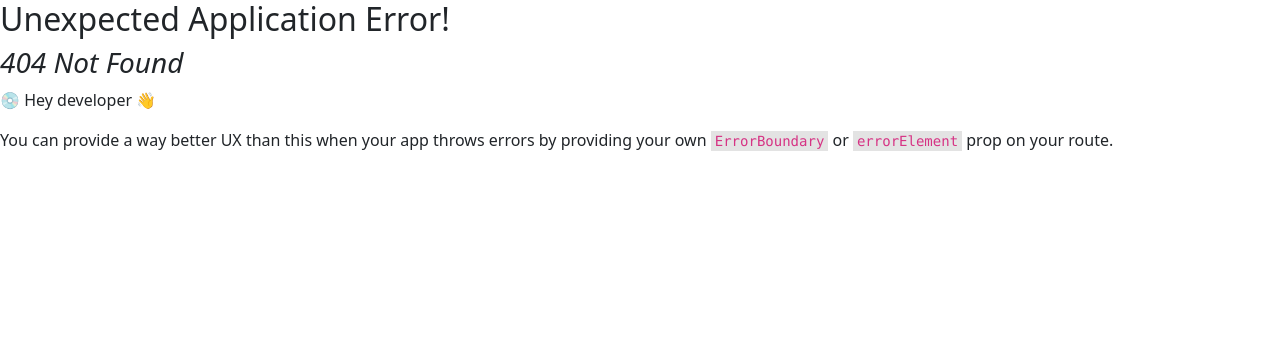
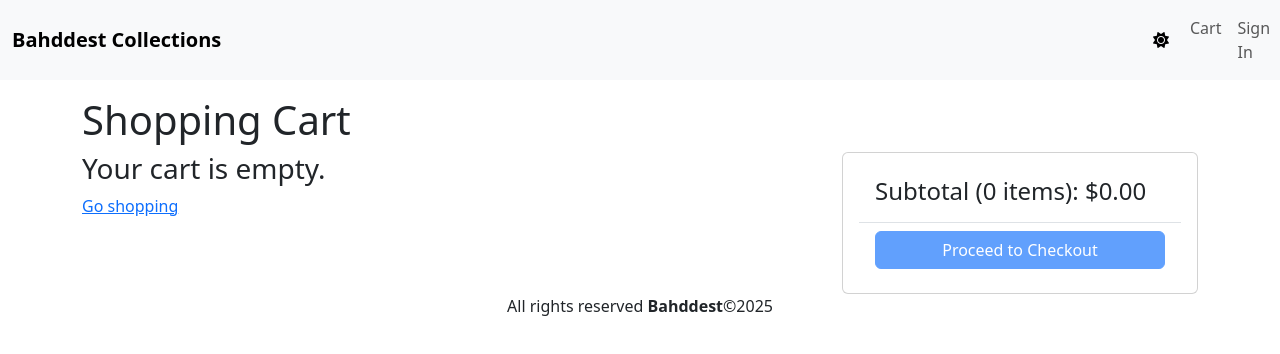
Before and after one commit to VictorUmekwe/E-commerce, a React (Vite) app in the folder frontend/: page /cart in a window 1280 px wide. Before the commit this address had no page. Shown: the top 354 px of the page. Built offline with nearby package versions, Linux system fonts and the light colour scheme.

Commit message:
implemeted cart page and functionality

```diff
--- a/frontend/package.json
+++ b/frontend/package.json
@@ -23,7 +23,6 @@
     "@eslint/js": "^9.29.0",
     "@types/react": "^19.1.8",
     "@types/react-dom": "^19.1.6",
-    "@types/react-router-bootstrap": "^0.26.8",
     "@vitejs/plugin-react": "^4.5.2",
     "eslint": "^9.29.0",
     "eslint-plugin-react-hooks": "^5.2.0",
--- a/frontend/src/App.tsx
+++ b/frontend/src/App.tsx
@@ -3,10 +3,11 @@ import { Link, Outlet } from "react-router-dom";
 import { useAppDispatch, useAppSelector } from "./hooks/hooks";
 import { toggleTheme } from "./features/theme/themeSlice";
 import { useEffect } from "react";
+import { Toaster } from "react-hot-toast";
 
 const App = () => {
   const mode = useAppSelector((state) => state.theme.mode);
-  const cart = useAppSelector((state) => state.cart)
+  const cart = useAppSelector((state) => state.cart);
   const dispatch = useAppDispatch();
 
   useEffect(() => {
@@ -18,10 +19,14 @@ const App = () => {
   };
   return (
     <div className="d-flex flex-column vh-100">
+      <Toaster position="top-center" reverseOrder={false} />
+
       <header>
         <Navbar bg={mode} variant={mode} expand="lg">
           <Container>
-            <Navbar.Brand>Bahddest Collections</Navbar.Brand>
+            <Link to="/" className=" fw-bolder text-decoration-none">
+              <Navbar.Brand>Bahddest Collections</Navbar.Brand>
+            </Link>
           </Container>
           <Nav>
             <Button variant={mode} onClick={handleToggle}>
@@ -30,8 +35,8 @@ const App = () => {
             <Link className=" nav-link" to="/cart">
               Cart
               {cart.cartItems.length > 0 && (
-                <Badge pill bg='danger'>
-                  {cart.cartItems.reduce((a,c) => a + c.quantity, 0)}
+                <Badge pill bg="danger">
+                  {cart.cartItems.reduce((a, c) => a + c.quantity, 0)}
                 </Badge>
               )}
             </Link>
--- a/frontend/src/components/ProductItem.tsx
+++ b/frontend/src/components/ProductItem.tsx
@@ -2,7 +2,7 @@ import { Button, Card } from "react-bootstrap";
 import { type Product } from "../types/Product";
 import { Link } from "react-router-dom";
 import { useAppDispatch, useAppSelector } from "../hooks/hooks";
-import { addItem } from "../features/cart/cartSlice";
+import { addItem, calculatePrices } from "../features/cart/cartSlice";
 import Rating from "./Rating";
 import toast from "react-hot-toast";
 
@@ -16,7 +16,7 @@ const ProductItem = ({ product }: { product: Product }) => {
 
     if (product.countInStock < quantity) {
       toast.error("Sorry, product is out of stock");
-      return
+      return;
     }
     dispatch(
       addItem({
@@ -29,8 +29,8 @@ const ProductItem = ({ product }: { product: Product }) => {
         quantity,
       })
     );
-
-    toast.success(`${product.name }added to cart`)
+     dispatch(calculatePrices())
+    toast.success(`${product.name} added to cart`);
   };
 
   return (
@@ -49,11 +49,13 @@ const ProductItem = ({ product }: { product: Product }) => {
         <Card.Text className="mt-2">${product.price}</Card.Text>
 
         {product.countInStock === 0 ? (
-          <Button variant="light" disabled className="w-100 mt-auto" >
+          <Button variant="light" disabled className="w-100 mt-auto">
             Out of stock
           </Button>
         ) : (
-          <Button className="w-100 mt-auto" onClick={addToCartHandler}>Add to cart</Button>
+          <Button className="w-100 mt-auto" onClick={addToCartHandler}>
+            Add to cart
+          </Button>
         )}
       </Card.Body>
     </Card>
--- a/frontend/src/features/cart/cartSlice.ts
+++ b/frontend/src/features/cart/cartSlice.ts
@@ -37,26 +37,40 @@ const cartSlice = createSlice({
             item._id === newItem._id ? newItem : item
           )
         : [...state.cartItems, newItem];
+
       localStorage.setItem("cartItems", JSON.stringify(state.cartItems));
+
+
+      cartSlice.caseReducers.calculatePrices(state);
     },
+
     removeItem: (state, action: PayloadAction<CartItem>) => {
       state.cartItems = state.cartItems.filter(
         (item) => item._id !== action.payload._id
       );
+
       localStorage.setItem("cartItems", JSON.stringify(state.cartItems));
+
+
+
     },
+
     clearCart: (state) => {
       state.cartItems = [];
       localStorage.setItem("cartItems", JSON.stringify([]));
+
     },
+
     saveShippingAddress: (state, action: PayloadAction<ShippingAddress>) => {
       state.shippingAddress = action.payload;
       localStorage.setItem("shippingAddress", JSON.stringify(action.payload));
     },
+
     savePaymentMethod: (state, action: PayloadAction<string>) => {
       state.paymentMethod = action.payload;
       localStorage.setItem("paymentMethod", action.payload);
     },
+
     calculatePrices: (state) => {
       state.itemsPrice = Number(
         state.cartItems
--- a/frontend/src/index.css
+++ b/frontend/src/index.css
@@ -18,4 +18,9 @@
 
 img.large{
   max-width: 100%;// prevents horizontal scrolling if image is too big
+
 }
+
+img.thumbnail{
+  height: 80px;
+}
--- a/frontend/src/main.tsx
+++ b/frontend/src/main.tsx
@@ -11,9 +11,10 @@ import {
 import "bootstrap/dist/css/bootstrap.min.css";
 import "./index.css";
 import App from "./App";
-import { Toaster } from "react-hot-toast";
+
 import HomePage from "./pages/HomePage.tsx";
 import ProductPage from "./pages/ProductPage.tsx";
+import CartPage from "./pages/CartPage.tsx";
 
 
 
@@ -22,6 +23,7 @@ const router = createBrowserRouter(
     <Route path="/" element={<App />} >
          <Route index element={<HomePage/>}/>
          <Route path='product/:slug' element={<ProductPage/>}/>
+         <Route path="cart" element={<CartPage />}/>
     </Route>
   )
 );
@@ -30,7 +32,6 @@ createRoot(document.getElementById("root")!).render(
   <StrictMode>
     <Provider store={store}>
       <RouterProvider router={router} />
-      <Toaster position="top-center" reverseOrder={false} />
     </Provider>
   </StrictMode>
 );
--- /dev/null
+++ b/frontend/src/pages/CartPage.tsx
@@ -0,0 +1,140 @@
+import { Link, useNavigate } from "react-router-dom";
+import { useAppSelector, useAppDispatch } from "../hooks/hooks";
+import { Button, Card, Col, ListGroup, Row } from "react-bootstrap";
+import toast from "react-hot-toast";
+import {
+  addItem,
+  removeItem,
+  calculatePrices,
+} from "../features/cart/cartSlice";
+
+const CartPage = () => {
+  const navigate = useNavigate();
+  const dispatch = useAppDispatch();
+  const cart = useAppSelector((state) => state.cart);
+  const mode = useAppSelector((state) => state.theme.mode)
+
+  const updateCartHandler = (itemId: string, quantity: number) => {
+    const item = cart.cartItems.find((x) => x._id === itemId);
+    if (!item) return;
+
+    if (item.countInStock < quantity) {
+      toast.error("Product is out of stock");
+      return;
+    }
+
+    dispatch(addItem({ ...item, quantity }));
+    dispatch(calculatePrices());
+  };
+
+  const removeItemHandler = (itemId: string) => {
+    const item = cart.cartItems.find((x) => x._id === itemId);
+    if (!item) return;
+    dispatch(removeItem(item));
+    dispatch(calculatePrices());
+    toast.success("Item removed");
+  };
+
+  const checkoutHandler = () => {
+    navigate('/signin?redirect=/shipping' )
+  }
+  return (
+    <div>
+      <h1>Shopping Cart</h1>
+      <Row>
+        <Col md={8}>
+          {cart.cartItems.length === 0 ? (
+            <div>
+              <h3>Your cart is empty.</h3>
+              <Link to="/">Go shopping</Link>
+            </div>
+          ) : (
+            <ListGroup variant="flush" >
+              {cart.cartItems.map((item) => (
+                <ListGroup.Item key={item._id}>
+                  <Row className="align-items-center ">
+                    <Col md={2}>
+                      <img
+                        src={item.image}
+                        alt={item.name}
+                        className="img-fluid rounded"
+                      />
+                    </Col>
+
+                    <Col md={3}>
+                      <Link to={`/product/${item.slug}`}>{item.name}</Link>
+                    </Col>
+
+                    <Col md={2}>${item.price}</Col>
+
+                    <Col md={3} className="d-flex align-items-center gap-2">
+                      <Button
+                        variant={mode}
+                        disabled={item.quantity === 1}
+                        onClick={() =>
+                          updateCartHandler(item._id, item.quantity - 1)
+                        }
+                      >
+                        <i className="fas fa-minus-circle"></i>
+                      </Button>{" "}
+                      <span>{item.quantity}</span>
+                      <Button
+                        variant={mode}
+                        disabled={item.quantity === item.countInStock}
+                        onClick={() =>
+                          updateCartHandler(item._id, item.quantity + 1)
+                        }
+                      >
+                        <i className="fas fa-plus-circle"></i>
+                      </Button>{" "}
+                    </Col>
+
+                    <Col md={2}>
+                      <Button
+                        variant={mode}
+                        onClick={() => removeItemHandler(item._id)}
+                      >
+                        <i className="fas fa-trash"></i>
+                      </Button>
+                    </Col>
+                  </Row>
+                </ListGroup.Item>
+              ))}
+            </ListGroup>
+          )}
+        </Col>
+
+        <Col md={4}>
+          <Card>
+            <Card.Body>
+              <ListGroup variant="flush">
+                <ListGroup.Item>
+                  <h4>
+                    Subtotal (
+                    {cart.cartItems.reduce((a, c) => a + c.quantity, 0)} items):
+                    ${cart.totalPrice.toFixed(2)}
+                  </h4>
+                </ListGroup.Item>
+                <ListGroup.Item>
+                  <div className="d-grid">
+                    <Button
+                      type="button"
+                      variant="primary"
+                      disabled={cart.cartItems.length === 0}
+                      className="w-100"
+                      onClick={checkoutHandler}
+                    >
+                      Proceed to Checkout
+                    </Button>
+                  </div>
+                </ListGroup.Item>
+              </ListGroup>
+            </Card.Body>
+          </Card>
+        </Col>
+      </Row>
+    </div>
+  );
+};
+
+export default CartPage;
--- a/frontend/src/pages/ProductPage.tsx
+++ b/frontend/src/pages/ProductPage.tsx
@@ -1,29 +1,74 @@
-import { useParams } from "react-router-dom";
+import { useParams, useNavigate } from "react-router-dom";
 import { useGetProductQuery } from "../features/product/productApi";
 import LoadingBox from "../components/LoadingBox";
 import toast from "react-hot-toast";
 import { Badge, Button, Card, Col, ListGroup, Row } from "react-bootstrap";
 import Rating from "../components/Rating";
+import { useAppSelector, useAppDispatch } from "../hooks/hooks";
+import { addItem} from "../features/cart/cartSlice";
 
 const ProductPage = () => {
   const params = useParams();
+  const dispatch = useAppDispatch();
   const { slug } = params;
+  const navigate = useNavigate()
+
   const { data: product, isLoading, error } = useGetProductQuery(slug!);
+  const cart = useAppSelector((state) => state.cart);
 
-  return isLoading ? (
+  const addToCartHandler = () => {
+    if (!product) return;
+
+    const existingItem = cart.cartItems.find((x) => x._id === product._id);
+    const quantity = existingItem ? existingItem.quantity + 1 : 1;
+
+    if (product.countInStock < quantity) {
+      toast.error("Sorry, product is out of stock");
+      return;
+    }
+
+    dispatch(
+      addItem({
+        _id: product._id,
+        name: product.name,
+        slug: product.slug,
+        image: product.image,
+        price: product.price,
+        countInStock: product.countInStock,
+        quantity,
+      })
+    );
+
+
+    toast.success(`${product.name} added to cart`);
+    navigate('/cart')
+  };
+
+  if (isLoading) {
+    return (
       <div className="text-center my-5 display-3">
         <LoadingBox />
       </div>
-  ) : error ? (
-    toast.error("Failed to load product. Please try again later.")
-  ) : !product ? (
-    toast.error("No product found")
-  ) : (
+    );
+  }
+
+  if (error) {
+    toast.error("Failed to load product. Please try again later.");
+    return null;
+  }
+
+  if (!product) {
+    toast.error("No product found");
+    return null;
+  }
+
+  return (
     <div>
       <Row>
         <Col md={6}>
           <img className="large" src={product.image} alt={product.name} />
         </Col>
+
         <Col md={3}>
           <ListGroup>
             <ListGroup.Item>
@@ -32,42 +77,47 @@ const ProductPage = () => {
             <ListGroup.Item>
               <Rating rating={product.rating} numReviews={product.numReviews} />
             </ListGroup.Item>
-            <ListGroup.Item>
-              Price : ${product.price}
-            </ListGroup.Item>
+            <ListGroup.Item>Price: ${product.price}</ListGroup.Item>
             <ListGroup.Item>
               Description:
               <p>{product.description}</p>
             </ListGroup.Item>
           </ListGroup>
         </Col>
+
         <Col md={3}>
           <Card>
             <Card.Body>
-              <ListGroup>
+              <ListGroup variant="flush">
                 <ListGroup.Item>
                   <Row>
                     <Col>Price:</Col>
                     <Col>${product.price}</Col>
                   </Row>
                 </ListGroup.Item>
+
                 <ListGroup.Item>
                   <Row>
                     <Col>Status:</Col>
                     <Col>
                       {product.countInStock > 0 ? (
-                      <Badge bg='success'>
-                        In Stock
-                      </Badge>
-                    ) : (<Badge bg='danger'>Unavailable</Badge>)}
+                        <Badge bg="success">In Stock</Badge>
+                      ) : (
+                        <Badge bg="danger">Unavailable</Badge>
+                      )}
                     </Col>
                   </Row>
                 </ListGroup.Item>
+
                 {product.countInStock > 0 && (
                   <ListGroup.Item>
-                    <Row>
-                      <Button variant="primary">Add to cart</Button>
-                    </Row>
+                    <Button
+                      variant="primary"
+                      onClick={addToCartHandler}
+                      className="w-100"
+                    >
+                      Add to cart
+                    </Button>
                   </ListGroup.Item>
                 )}
               </ListGroup>
--- a/frontend/src/types/Cart.ts
+++ b/frontend/src/types/Cart.ts
@@ -1,10 +1,10 @@
 export type CartItem = {
+  _id: string;
   image?: string ;
   slug: string;
   quantity: number;
   countInStock: number;
   price: number;
-  _id: string;
   name: string;
 };
 
```
Also changed, not shown: 1 other file (tests, documents, lock files or other folders). Lines whose indentation alone changed are shown as unchanged.
